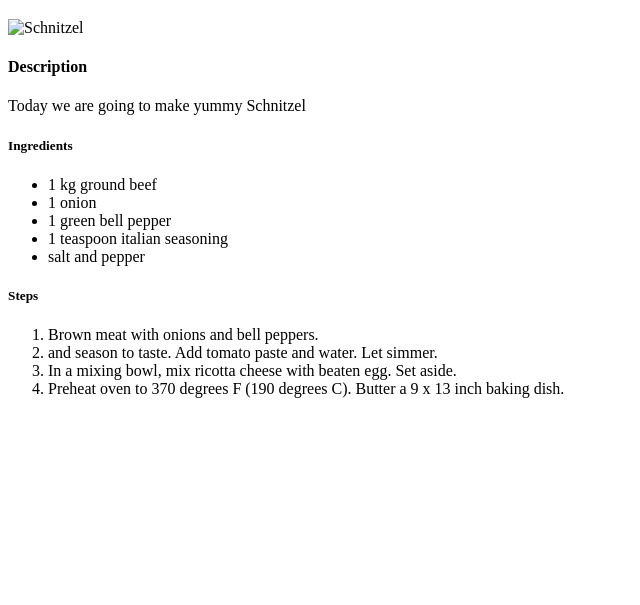
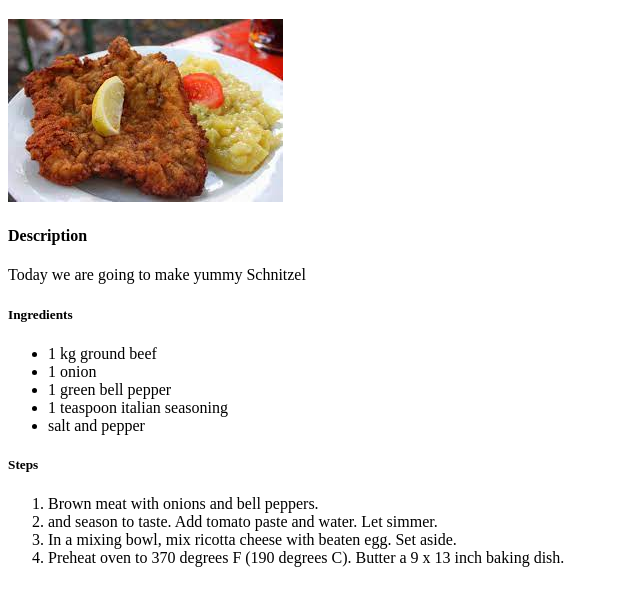
Before and after one commit to sindelekk/odin-recipes, a plain HTML site: page schnitzel.html in a window 1280 px wide. Shown: the part 61-666 px from the top of the page, without its empty margins (0-640 px from the left). Drawn offline with Linux system fonts and the light colour scheme.

Commit message:
Updated link to img

```diff
--- a/schnitzel.html
+++ b/schnitzel.html
@@ -8,7 +8,7 @@
 </head>
 <body>
     <h1>Schnitzel recipe</h1>
-    <img src="schnitzel.jpeg" alt="Schnitzel">
+    <img src="./resources/schnitzel.jpeg" alt="Schnitzel">
     <h4>Description</h4>
         <p>Today we are going to make yummy Schnitzel</p>
     <h5>Ingredients</h5>
```
Also changed, not shown: spagheti.html (+1 -1 lines).
